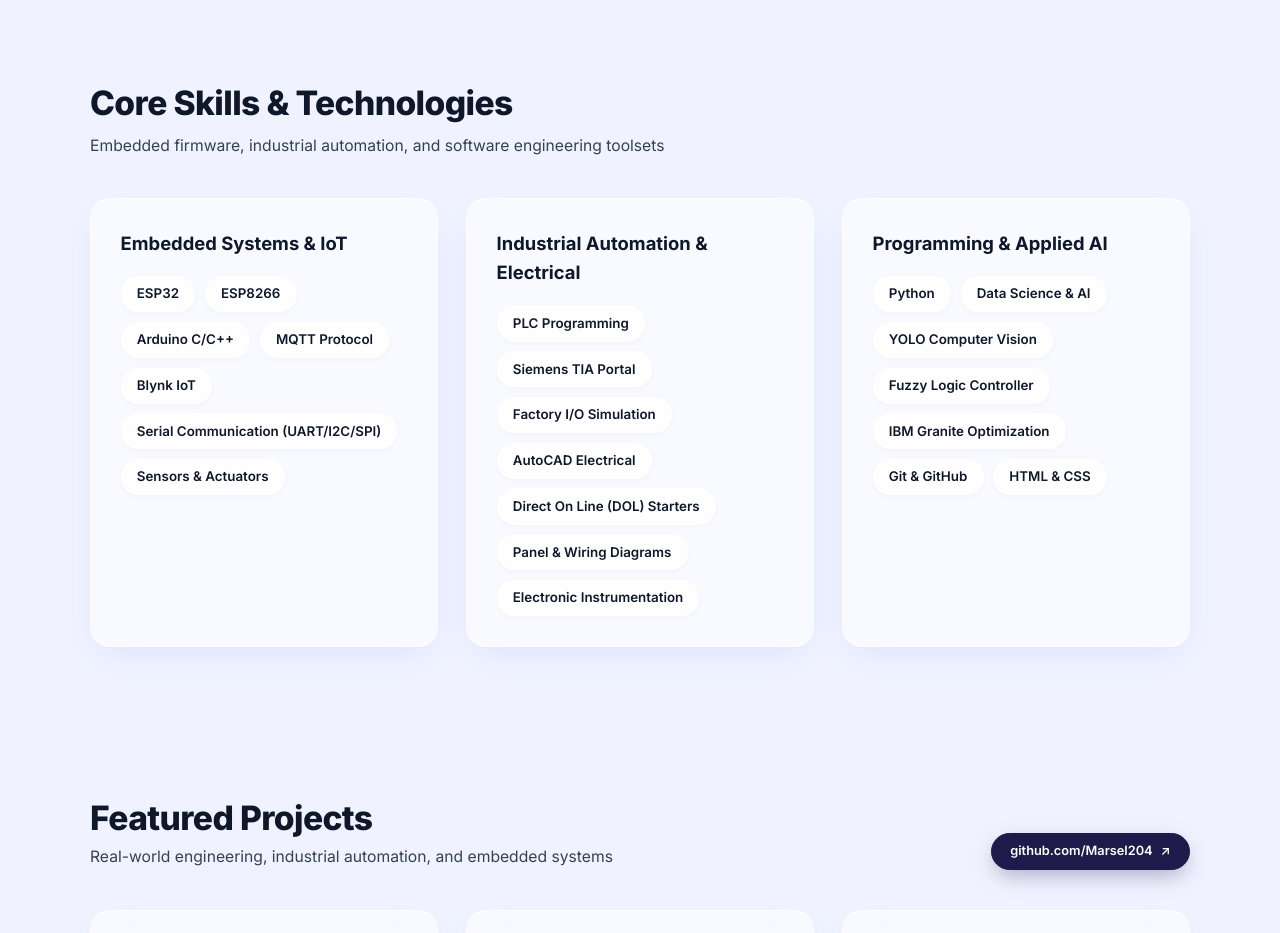
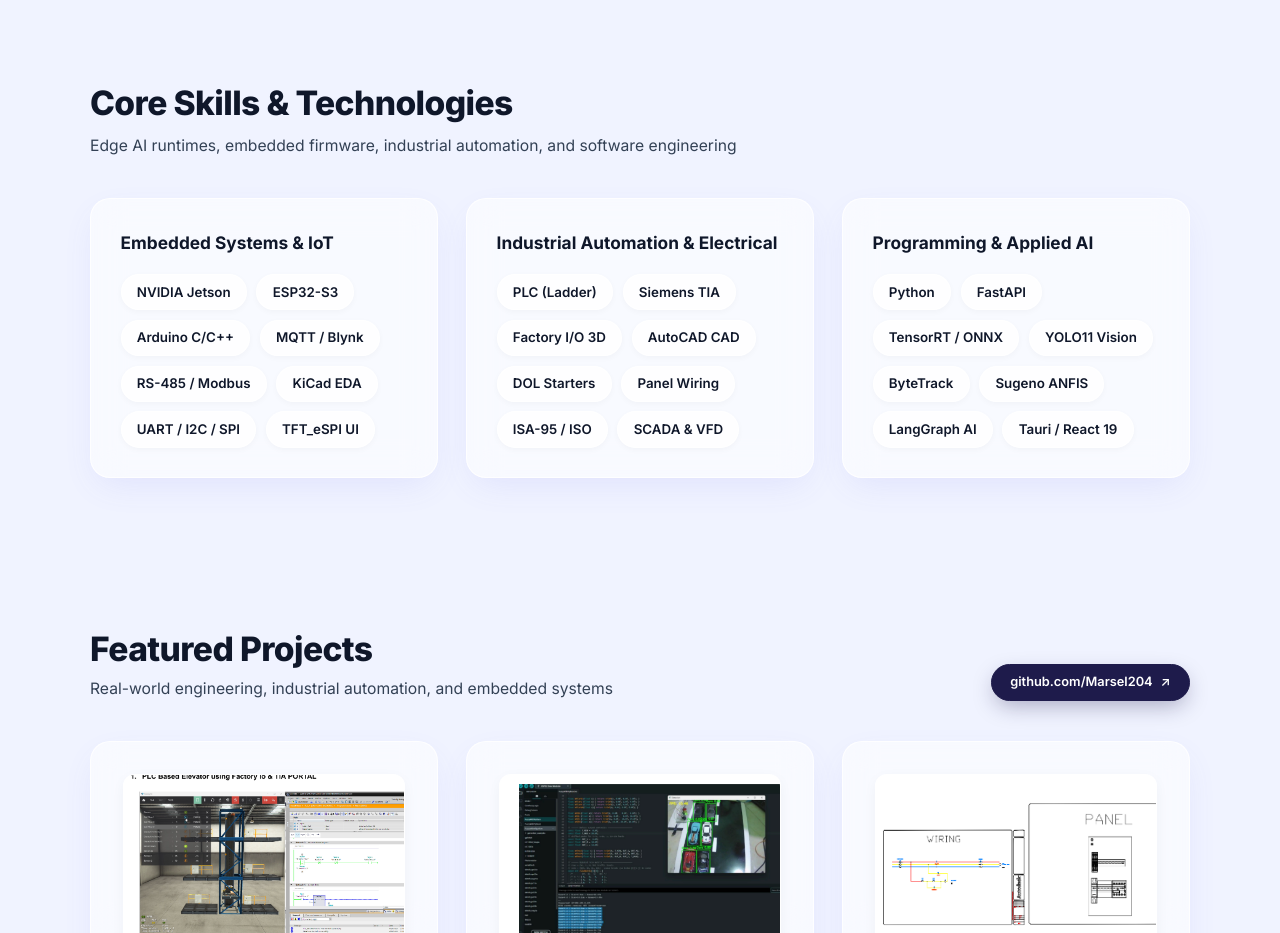
Before and after one commit to Marsel204/cv-landing-page, a plain HTML site: page index.html in a window 1280 px wide. Shown: the part 3320-4253 px from the top of the page. Drawn offline with Linux system fonts and the light colour scheme.

Commit message:
feat(skills): update and equalize core skills from github projects

```diff
--- a/index.html
+++ b/index.html
@@ -217,46 +217,49 @@
       <div class="section-container">
         <div class="section-header">
           <h2 class="section-title">Core Skills & Technologies</h2>
-          <p class="section-subtitle">Embedded firmware, industrial automation, and software engineering toolsets</p>
+          <p class="section-subtitle">Edge AI runtimes, embedded firmware, industrial automation, and software engineering</p>
         </div>
 
         <div class="skills-grid">
           <div class="skill-category-card">
-            <h3 class="category-title">Embedded Systems & IoT</h3>
+            <h3 class="category-title">Embedded Systems &amp; IoT</h3>
             <div class="pill-list">
-              <span class="pill">ESP32</span>
-              <span class="pill">ESP8266</span>
+              <span class="pill">NVIDIA Jetson</span>
+              <span class="pill">ESP32-S3</span>
               <span class="pill">Arduino C/C++</span>
-              <span class="pill">MQTT Protocol</span>
-              <span class="pill">Blynk IoT</span>
-              <span class="pill">Serial Communication (UART/I2C/SPI)</span>
-              <span class="pill">Sensors & Actuators</span>
+              <span class="pill">MQTT / Blynk</span>
+              <span class="pill">RS-485 / Modbus</span>
+              <span class="pill">KiCad EDA</span>
+              <span class="pill">UART / I2C / SPI</span>
+              <span class="pill">TFT_eSPI UI</span>
             </div>
           </div>
 
           <div class="skill-category-card">
-            <h3 class="category-title">Industrial Automation & Electrical</h3>
+            <h3 class="category-title">Industrial Automation &amp; Electrical</h3>
             <div class="pill-list">
-              <span class="pill">PLC Programming</span>
-              <span class="pill">Siemens TIA Portal</span>
-              <span class="pill">Factory I/O Simulation</span>
-              <span class="pill">AutoCAD Electrical</span>
-              <span class="pill">Direct On Line (DOL) Starters</span>
-              <span class="pill">Panel & Wiring Diagrams</span>
-              <span class="pill">Electronic Instrumentation</span>
+              <span class="pill">PLC (Ladder)</span>
+              <span class="pill">Siemens TIA</span>
+              <span class="pill">Factory I/O 3D</span>
+              <span class="pill">AutoCAD CAD</span>
+              <span class="pill">DOL Starters</span>
+              <span class="pill">Panel Wiring</span>
+              <span class="pill">ISA-95 / ISO</span>
+              <span class="pill">SCADA &amp; VFD</span>
             </div>
           </div>
 
           <div class="skill-category-card">
-            <h3 class="category-title">Programming & Applied AI</h3>
+            <h3 class="category-title">Programming &amp; Applied AI</h3>
             <div class="pill-list">
               <span class="pill">Python</span>
-              <span class="pill">Data Science & AI</span>
-              <span class="pill">YOLO Computer Vision</span>
-              <span class="pill">Fuzzy Logic Controller</span>
-              <span class="pill">IBM Granite Optimization</span>
-              <span class="pill">Git & GitHub</span>
-              <span class="pill">HTML & CSS</span>
+              <span class="pill">FastAPI</span>
+              <span class="pill">TensorRT / ONNX</span>
+              <span class="pill">YOLO11 Vision</span>
+              <span class="pill">ByteTrack</span>
+              <span class="pill">Sugeno ANFIS</span>
+              <span class="pill">LangGraph AI</span>
+              <span class="pill">Tauri / React 19</span>
             </div>
           </div>
         </div>
--- a/style.css
+++ b/style.css
@@ -536,10 +536,17 @@ a {
 }
 
 .category-title {
-  font-size: 1.15rem;
+  font-size: 1.08rem;
   font-weight: 700;
   margin-bottom: 1.1rem;
   color: var(--text-primary);
+}
+
+.category-desc {
+  font-size: 0.85rem;
+  color: var(--text-secondary);
+  line-height: 1.45;
+  margin-bottom: 1rem;
 }
 
 .pill-list {
```
